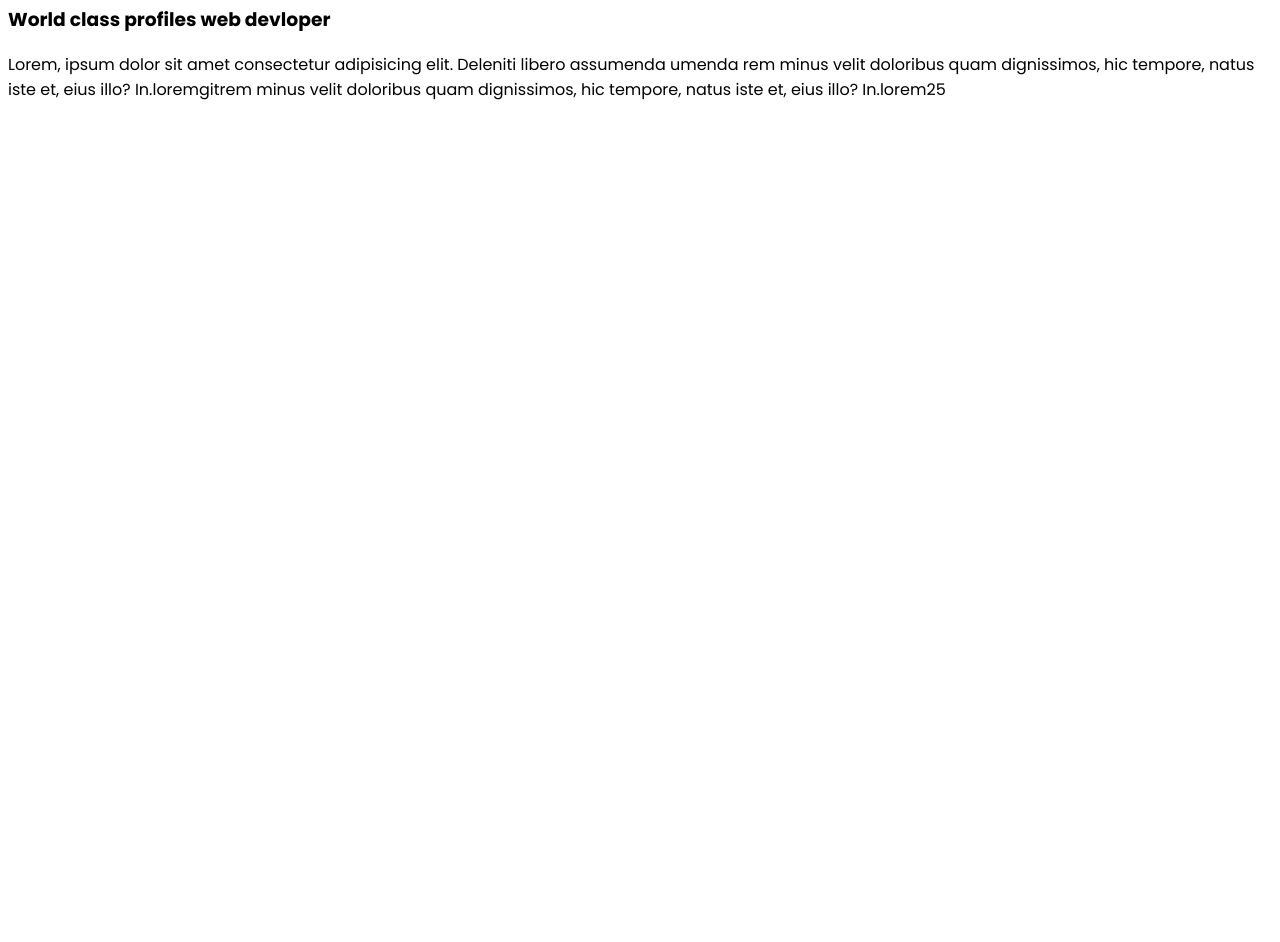
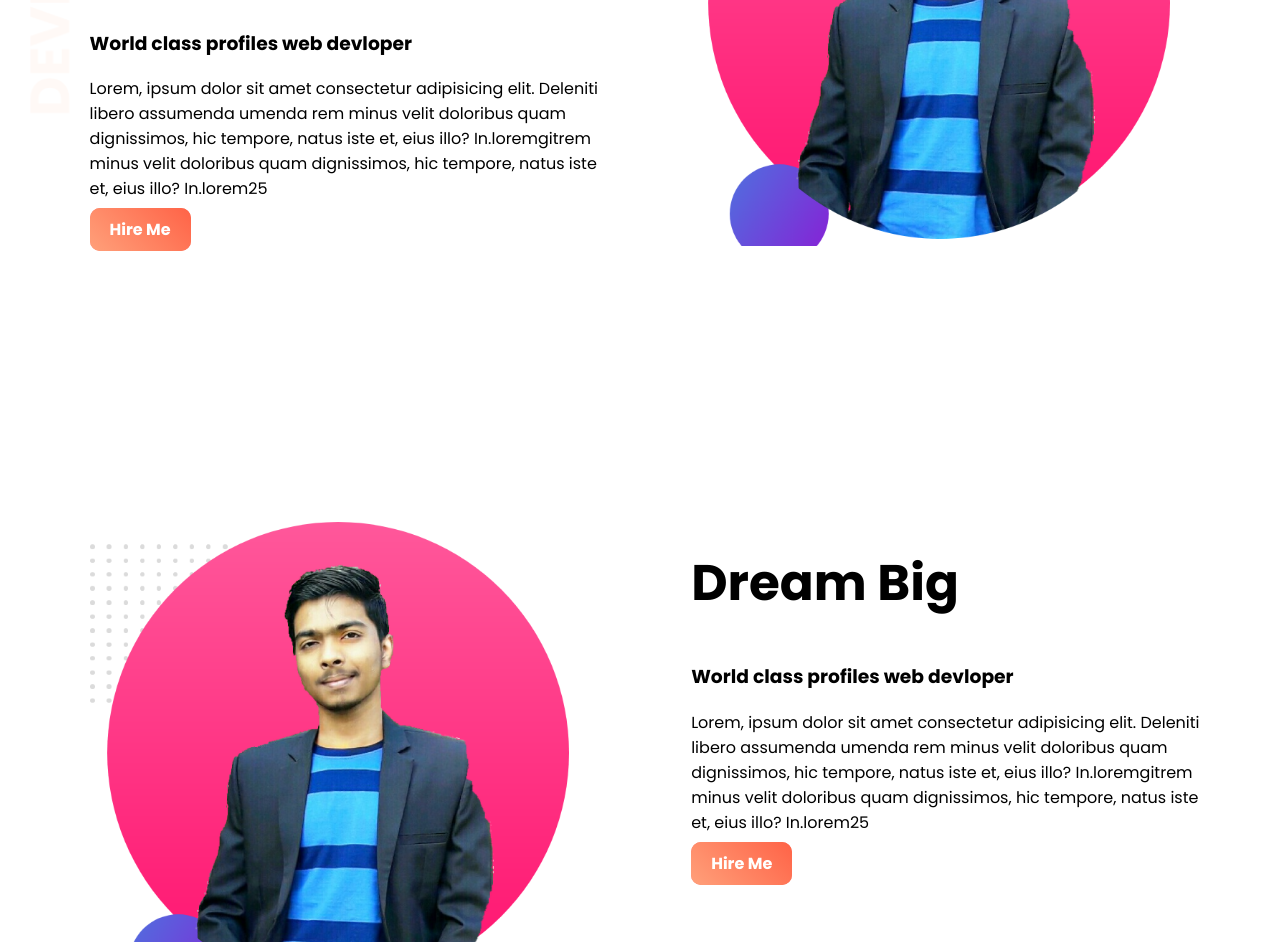
Before and after one commit to Aonkonm349/web-portfollio, a plain HTML site: page index.html in a window 1280 px wide. Shown: the part 246-1188 px from the top of the page. Before the commit the page ends 800 px from the top, so only its background shows below. Drawn offline with Linux system fonts and the light colour scheme.

Commit message:
Added some fie

```diff
--- a/index.html
+++ b/index.html
@@ -9,9 +9,28 @@
 <link href="https://fonts.googleapis.com/css2?family=Poppins:ital,wght@0,200;0,300;0,400;0,500;0,600;0,700;0,800;0,900;1,100;1,200;1,300;1,400;1,500;1,600;1,700;1,800;1,900&display=swap" rel="stylesheet">
 </head>
 <body>
-    <h1>Wellcome To</h1>
-    <h1><span class="name-highlight">Aonkon</span> Mallick</h1>
-    <h3>World class profiles web devloper</h3>
-    <p>Lorem, ipsum dolor sit amet consectetur adipisicing elit. Deleniti libero assumenda umenda rem minus velit doloribus quam dignissimos, hic tempore, natus iste et, eius illo? In.loremgitrem minus velit doloribus quam dignissimos, hic tempore, natus iste et, eius illo? In.lorem25</p>
+    <section class="top-banner">
+     <div class="half-width">
+        <h1>Wellcome To</h1>
+        <h1><span class="name-highlight">Aonkon</span> Mallick</h1>
+        <h3>World class profiles web devloper</h3>
+        <p>Lorem, ipsum dolor sit amet consectetur adipisicing elit. Deleniti libero assumenda umenda rem minus velit doloribus quam dignissimos, hic tempore, natus iste et, eius illo? In.loremgitrem minus velit doloribus quam dignissimos, hic tempore, natus iste et, eius illo? In.lorem25</p>
+        <a class="button" target="_blank" href="https://www.linkedin.com/in/aonkon-mallick-971517203/">Hire Me</a>
+     </div>
+    <div class="half-width">
+        <img src="web-portfollio/img/bg2.png" alt="">
+    </div>
+    </section>
+    <section class="">
+        <div class="half-width">
+            <img src="web-portfollio/img/bg2.png" alt="">
+        </div>
+        <div class="half-width">
+            <h1>Dream Big</h1>
+            <h3>World class profiles web devloper</h3>
+            <p>Lorem, ipsum dolor sit amet consectetur adipisicing elit. Deleniti libero assumenda umenda rem minus velit doloribus quam dignissimos, hic tempore, natus iste et, eius illo? In.loremgitrem minus velit doloribus quam dignissimos, hic tempore, natus iste et, eius illo? In.lorem25</p>
+            <a class="button" target="_blank" href="https://www.linkedin.com/in/aonkon-mallick-971517203/">Hire Me</a>
+        </div>
+    </section>
 </body>
 </html>
--- a/style.css
+++ b/style.css
@@ -1,5 +1,6 @@
 body{
     font-family: 'Poppins', sans-serif;
+    margin: 0;
 }
 h1{
     font-size: 50px;
@@ -7,3 +8,35 @@ h1{
 .name-highlight{
     color:orange;
 }
+.half-width{
+    width:40%;
+    float: left;
+    padding-left: 5%;
+    margin-left:2%
+
+}
+section{
+    height: 550px;
+    padding-bottom: 200px;
+}
+.half-width img{
+    width: 100%;
+    height: 100%;
+}
+.half-width{
+    float: left;
+}
+.top-banner{
+    background-image: url("web-portfollio/img/top-banner.png");
+    background-repeat: no-repeat;
+}
+.button{
+    text-decoration: none;
+    padding:10px 20px;
+    border-radius: 10px;
+    background-color: salmon ;
+    background-image:linear-gradient(45deg, lightsalmon, tomato);
+    font-weight: 700;
+    color: white;
+
+}
```
Also changed, not shown: web-portfollio/img/bg2.png (added), web-portfollio/img/formal pic .jpg (added), web-portfollio/img/my-bg2.png (deleted), web-portfollio/img/photo1.jpg (added), 1 other file.
